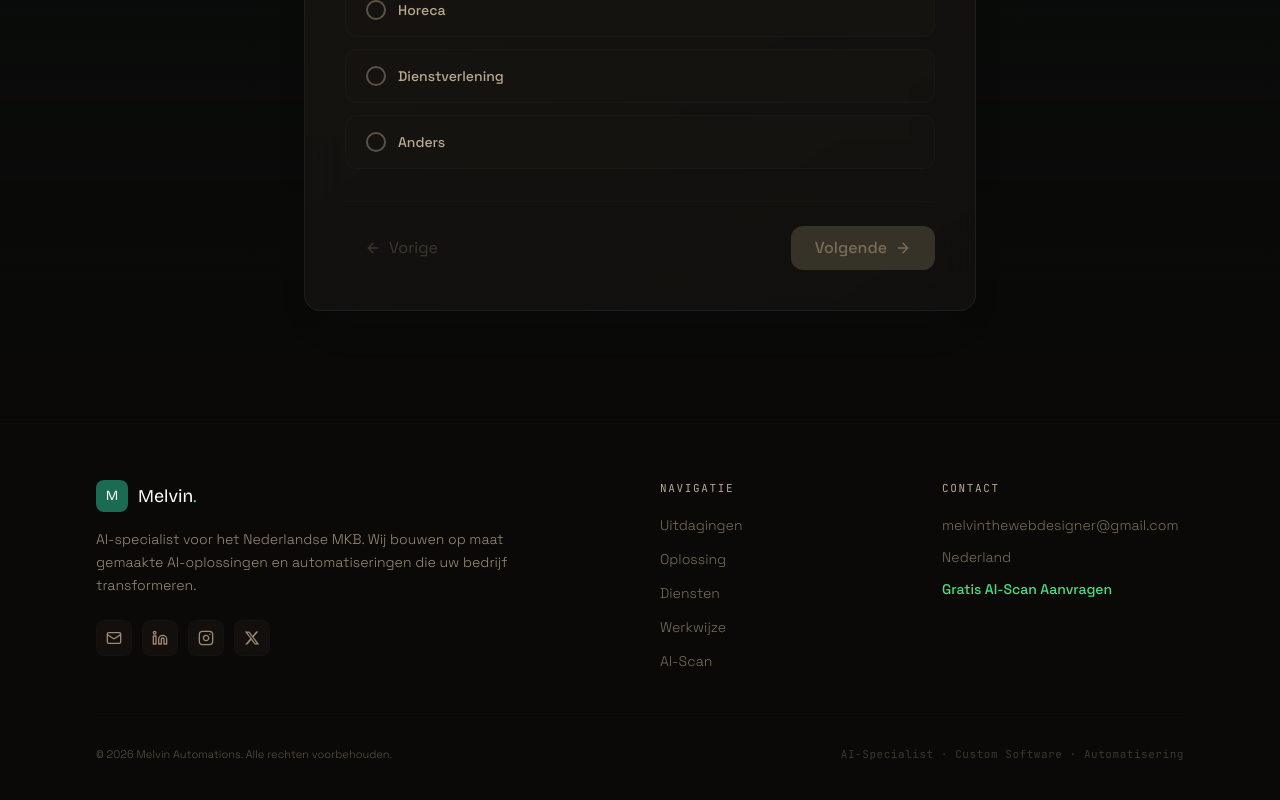
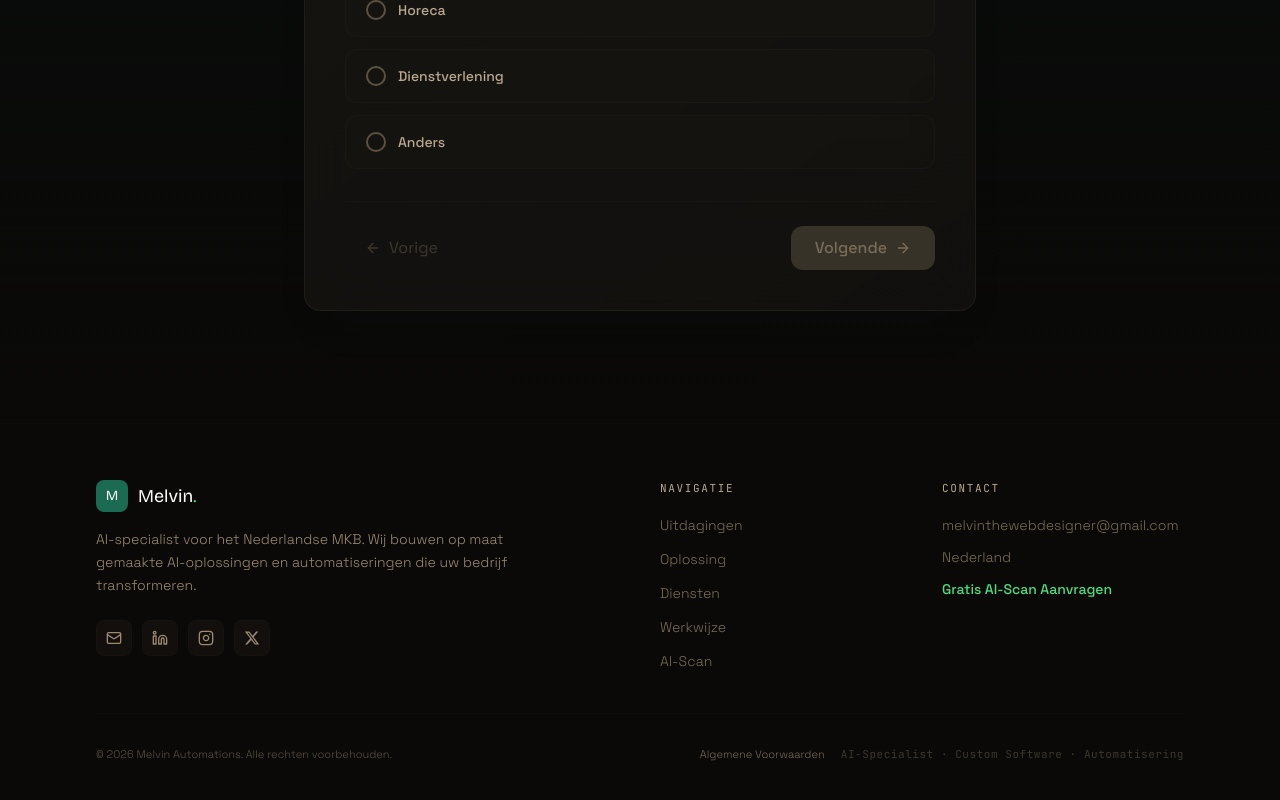
Before and after one commit to johnautomationsnl/john-automations-website, a Next.js app: page / in a window 1280 px wide. Shown: the part 9998-10798 px from the top of the page. Built offline with nearby package versions, Linux system fonts and the light colour scheme.

Commit message:
Add Algemene Voorwaarden link to footer

```diff
--- a/src/components/Footer.tsx
+++ b/src/components/Footer.tsx
@@ -120,9 +120,17 @@
             &copy; {new Date().getFullYear()} Melvin Automations. Alle rechten
             voorbehouden.
           </p>
-          <p className="text-[11px] text-warm-800 font-mono tracking-wider">
-            AI-Specialist &middot; Custom Software &middot; Automatisering
-          </p>
+          <div className="flex items-center gap-4">
+            <a
+              href="/voorwaarden"
+              className="text-[11px] text-warm-600 hover:text-brand-400 transition-colors font-light"
+            >
+              Algemene Voorwaarden
+            </a>
+            <p className="text-[11px] text-warm-800 font-mono tracking-wider">
+              AI-Specialist &middot; Custom Software &middot; Automatisering
+            </p>
+          </div>
         </div>
       </div>
     </footer>
```
